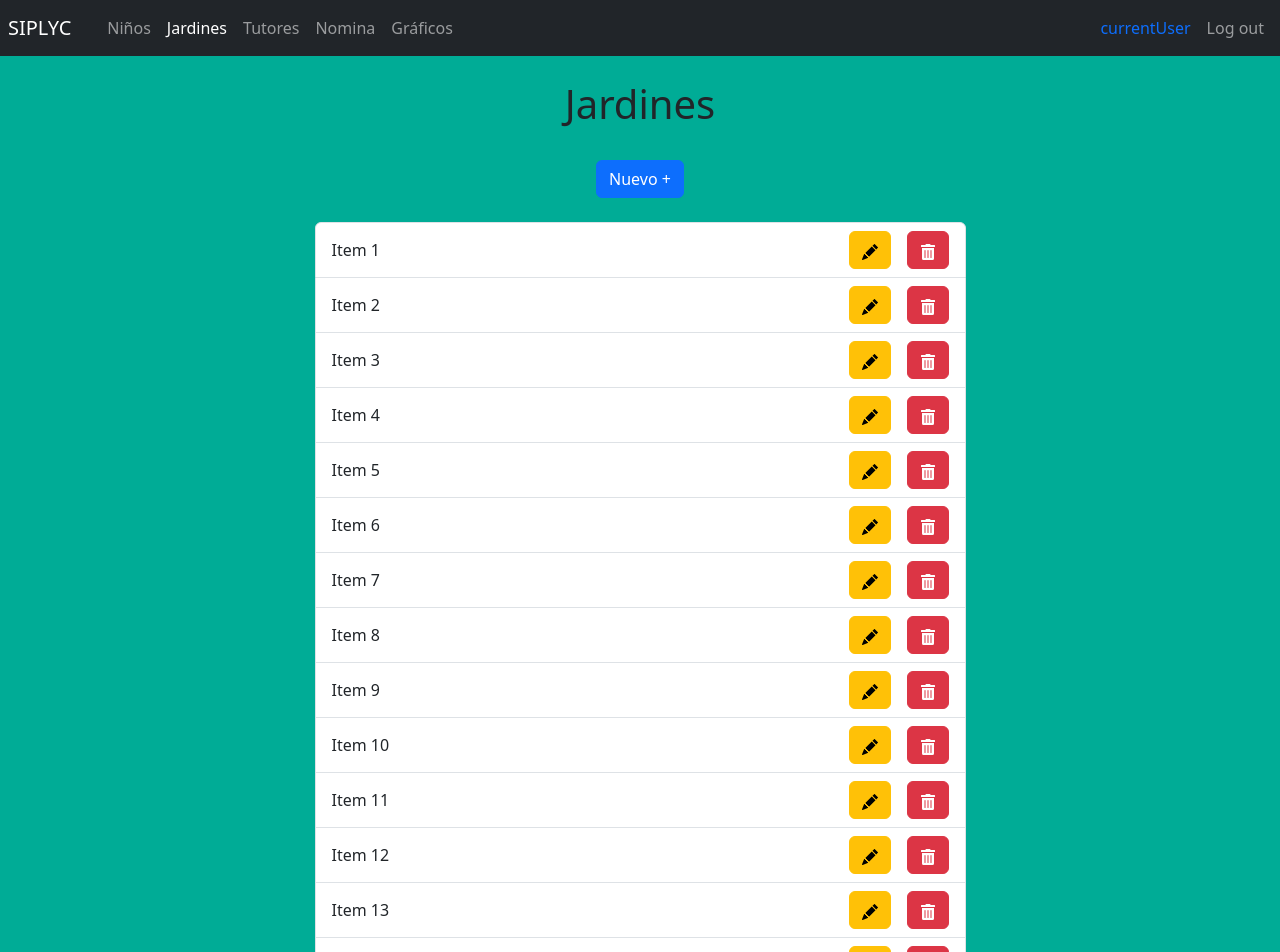
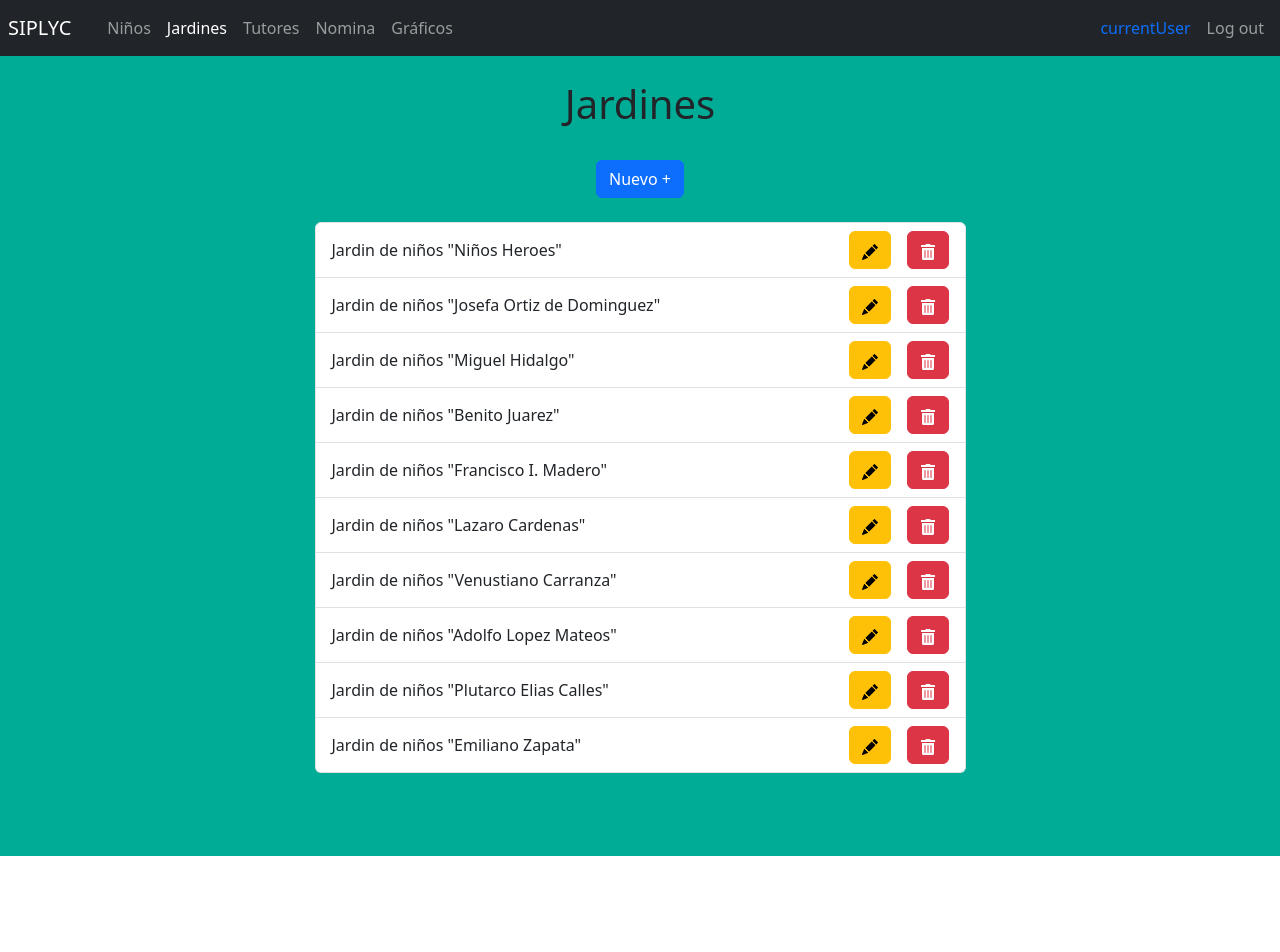
Before and after one commit to DiegoIturra/SIPLYC_web_app_frontend, a React (Vite) app: page /kinderGardens in a window 1280 px wide. Shown: the top 952 px of the page. After the commit the page ends 856 px from the top, so only its background shows below. Built offline with nearby package versions, Linux system fonts and the light colour scheme.

Commit message:
feat: add logic to delete an item from kinder gardens crud page

```diff
--- a/src/siplyc/components/Item.jsx
+++ b/src/siplyc/components/Item.jsx
@@ -1,10 +1,10 @@
 import { BsPencilFill } from "react-icons/bs";
 import { FaTrashAlt } from "react-icons/fa";
 
-export const Item = ({ item }) => {
+export const Item = ({ item, onDelete }) => {
   return (
     <li className="list-group-item d-flex justify-content-between">
-      <span className="align-self-center">{item}</span>
+      <span className="align-self-center">{item.name}</span>
 
       <div className="d-flex justify-content-evenly">
 
@@ -12,7 +12,7 @@ export const Item = ({ item }) => {
           <BsPencilFill />
         </button>
 
-        <button className="btn btn-danger ms-2">
+        <button className="btn btn-danger ms-2" onClick={() => onDelete(item.id)}>
           <FaTrashAlt />
         </button>
 
--- a/src/siplyc/components/List.jsx
+++ b/src/siplyc/components/List.jsx
@@ -1,11 +1,11 @@
 import { Item } from "./Item";
 
-export const List = ({ items }) => {
+export const List = ({ items, onDelete }) => {
   return (
     <ul className="list-group">
       {
         items.map((item, index) => (
-          <Item key={index} item={item} />
+          <Item key={index} item={item} onDelete={onDelete}/>
         ))
       }
     </ul>
--- a/src/siplyc/pages/KinderGardensPage.jsx
+++ b/src/siplyc/pages/KinderGardensPage.jsx
@@ -1,8 +1,28 @@
+import { useState } from "react";
 import { List } from "../components/List"
 
 export const KinderGardensPage = () => {
 
-  const items = ['Item 1', 'Item 2', 'Item 3', 'Item 4', 'Item 5', 'Item 6', 'Item 7', 'Item 8', 'Item 9', 'Item 10', 'Item 11', 'Item 12', 'Item 13', 'Item 14', 'Item 15', 'Item 16', 'Item 17', 'Item 18', 'Item 19', 'Item 20', 'Item 21', 'Item 22', 'Item 23', 'Item 24', 'Item 25', 'Item 26', 'Item 27', 'Item 28', 'Item 29', 'Item 30', 'Item 31', 'Item 32', 'Item 33', 'Item 34', 'Item 35', 'Item 36', 'Item 37', 'Item 38', 'Item 39', 'Item 40', 'Item 41', 'Item 42', 'Item 43', 'Item 44', 'Item 45', 'Item 46', 'Item 47', 'Item 48', 'Item 49', 'Item 50', 'Item 51', 'Item 52', 'Item 53', 'Item 54', 'Item 55', 'Item 56', 'Item 57', 'Item 58', 'Item 59', 'Item 60', 'Item 61', 'Item 62', 'Item 63', 'Item 64', 'Item 65', 'Item 66', 'Item 67', 'Item 68', 'Item 69', 'Item 70', 'Item 71', 'Item 72', 'Item 73', 'Item 74', 'Item 75', 'Item 76', 'Item 77', 'Item 78', 'Item 79', 'Item 80', 'Item 81', 'Item 82', 'Item 83', 'Item 84', 'Item 85', 'Item 86', 'Item 87', 'Item 88', 'Item 89', 'Item 90', 'Item 91', 'Item 92', 'Item 93', 'Item 94', 'Item 95', 'Item 96', 'Item 97', 'Item 98', 'Item 99', 'Item 100']
+  //TODO: Replace with items from database
+  const initialItems = [
+    { id: 1, name: 'Jardin de niños "Niños Heroes"' },
+    { id: 2, name: 'Jardin de niños "Josefa Ortiz de Dominguez"' },
+    { id: 3, name: 'Jardin de niños "Miguel Hidalgo"' },
+    { id: 4, name: 'Jardin de niños "Benito Juarez"' },
+    { id: 5, name: 'Jardin de niños "Francisco I. Madero"' },
+    { id: 6, name: 'Jardin de niños "Lazaro Cardenas"' },
+    { id: 7, name: 'Jardin de niños "Venustiano Carranza"' },
+    { id: 8, name: 'Jardin de niños "Adolfo Lopez Mateos"' },
+    { id: 9, name: 'Jardin de niños "Plutarco Elias Calles"' },
+    { id: 10, name: 'Jardin de niños "Emiliano Zapata"' },
+  ];
+
+  const [items, setItems] = useState(initialItems);
+
+  const handleDelete = (id) => {
+    const newItems = items.filter(item => item.id !== id);
+    setItems(newItems);
+  }
 
   return (
     <div style={{ backgroundColor: '#00ac96', minHeight: '100vh' }}>
@@ -14,7 +34,7 @@ export const KinderGardensPage = () => {
 
       <div className="container mt-4 pb-4 d-flex justify-content-center align-items-center">
         <div className="col-7">
-          <List items={items}/>
+          <List items={items} onDelete={handleDelete}/>
         </div>
       </div>
     </div>
```
